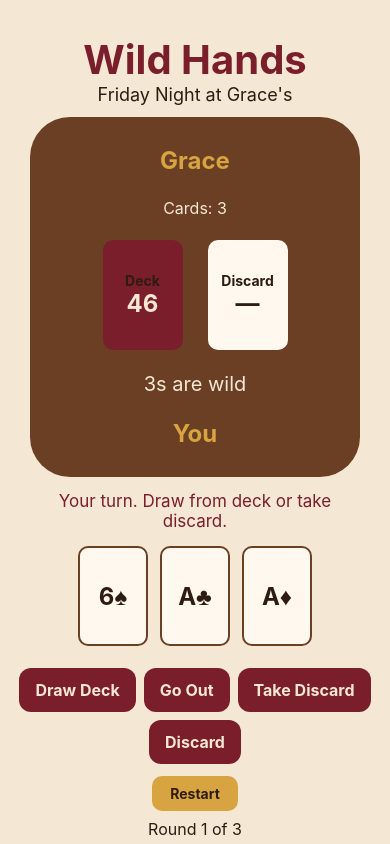
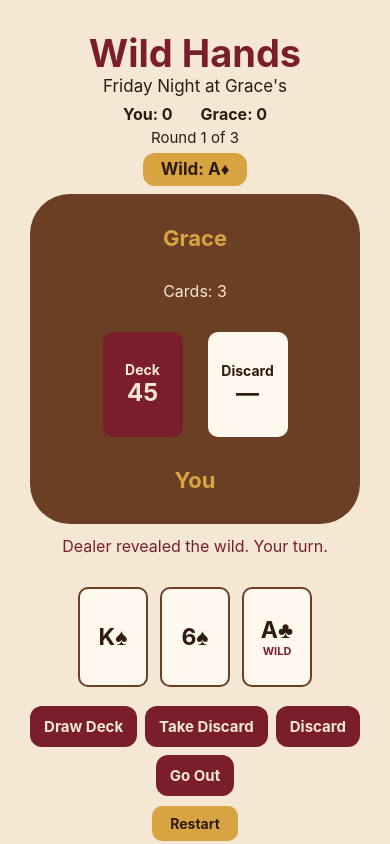
Before and after one commit to wal7302/Wild-Hands, a React Native app in the folder mobile/: screen / in a window 390 px wide. Built offline with nearby package versions, Linux system fonts and the light colour scheme.

Commit message:
Update App.js

```diff
--- a/mobile/App.js
+++ b/mobile/App.js
@@ -6,34 +6,53 @@ const ranks = ["A", "2", "3", "4", "5", "6", "7", "8", "9", "10", "J", "Q", "K"]
 
 function buildDeck() {
   const deck = [];
+
   suits.forEach((suit) => {
     ranks.forEach((rank) => {
-      deck.push({ id: `${rank}${suit}`, rank, suit, wild: rank === "3" });
+      deck.push({ id: `${rank}${suit}`, rank, suit });
     });
   });
+
   return deck.sort(() => Math.random() - 0.5);
 }
 
-function createInitialGame() {
+function createInitialGame(round = 1) {
   const deck = buildDeck();
+  const wildCard = deck.pop();
+
   return {
     deck,
+    wildRank: wildCard.rank,
+    wildCard,
     playerHand: deck.splice(-3),
     graceHand: deck.splice(-3),
     discardPile: [],
+    round,
   };
 }
 
 function rankValue(rank) {
-  const values = { A: 1, J: 11, Q: 12, K: 13 };
+  const values = {
+    A: 1,
+    J: 11,
+    Q: 12,
+    K: 13,
+  };
+
   return values[rank] || Number(rank);
 }
 
-function canGoOut(hand) {
+function scoreValue(card, wildRank) {
+  if (card.rank === wildRank) return 0;
+  if (card.rank === "A") return 15;
+  if (["J", "Q", "K"].includes(card.rank)) return 10;
+  return Number(card.rank);
+}
+
+function canGoOut(hand, wildRank) {
   if (hand.length !== 3) return false;
 
-  const wilds = hand.filter((card) => card.wild);
-  const naturalCards = hand.filter((card) => !card.wild);
+  const naturalCards = hand.filter((card) => card.rank !== wildRank);
 
   if (naturalCards.length === 0) return true;
 
@@ -55,6 +74,7 @@ function canGoOut(hand) {
 
   for (let start = 1; start <= 11; start++) {
     const straight = [start, start + 1, start + 2];
+
     if (values.every((value) => straight.includes(value))) {
       return true;
     }
@@ -67,6 +87,8 @@ export default function App() {
   const initial = createInitialGame();
 
   const [deck, setDeck] = useState(initial.deck);
+  const [wildRank, setWildRank] = useState(initial.wildRank);
+  const [wildCard, setWildCard] = useState(initial.wildCard);
   const [playerHand, setPlayerHand] = useState(initial.playerHand);
   const [graceHand, setGraceHand] = useState(initial.graceHand);
   const [discardPile, setDiscardPile] = useState(initial.discardPile);
@@ -74,9 +96,11 @@ export default function App() {
   const [currentTurn, setCurrentTurn] = useState("player");
   const [hasDrawn, setHasDrawn] = useState(false);
   const [discardDrawCardId, setDiscardDrawCardId] = useState(null);
+  const [handsRevealed, setHandsRevealed] = useState(false);
   const [round, setRound] = useState(1);
-  const [message, setMessage] = useState("Your turn. Draw from deck or take discard.");
-  const [handsRevealed, setHandsRevealed] = useState(false);
+  const [playerScore, setPlayerScore] = useState(0);
+  const [graceScore, setGraceScore] = useState(0);
+  const [message, setMessage] = useState("Dealer revealed the wild. Your turn.");
 
   function drawFromDeck() {
     if (currentTurn !== "player") return setMessage("Wait your turn.");
@@ -90,7 +114,7 @@ export default function App() {
     setPlayerHand([...playerHand, card]);
     setHasDrawn(true);
     setDiscardDrawCardId(null);
-    setMessage("You drew from the deck. Now discard.");
+    setMessage("You drew from the deck. Now discard or go out.");
   }
 
   function takeDiscard() {
@@ -106,42 +130,6 @@ export default function App() {
     setHasDrawn(true);
     setDiscardDrawCardId(card.id);
     setMessage("You picked up the discard. You must keep that card this turn.");
-  }
-
-  function goOut() {
-    if (currentTurn !== "player") {
-      setMessage("Wait your turn.");
-      return;
-    }
-
-    if (!selectedCard) {
-      setMessage("Select the card you are discarding to go out.");
-      return;
-    }
-
-    if (selectedCard.id === discardDrawCardId) {
-      setMessage("You have to keep the card you picked up from discard.");
-      return;
-    }
-
-    const revealedHand = playerHand.filter(
-      (card) => card.id !== selectedCard.id
-    );
-
-    if (!canGoOut(revealedHand)) {
-      setMessage("You need 3 of a kind or a same-suit straight to go out.");
-      return;
-    }
-
-    setPlayerHand(revealedHand);
-    setDiscardPile([...discardPile, selectedCard]);
-    setSelectedCard(null);
-    setHasDrawn(false);
-    setDiscardDrawCardId(null);
-    setHandsRevealed(true);
-    setCurrentTurn("roundOver");
-
-    setMessage("You went out! All hands are revealed.");
   }
 
   function discardCard() {
@@ -162,9 +150,42 @@ export default function App() {
     setHasDrawn(false);
     setDiscardDrawCardId(null);
     setCurrentTurn("grace");
-    setMessage(selectedCard.wild ? "...Honey. You discarded a wild. Grace is thinking." : "Card discarded. Grace is thinking.");
+    setMessage("Card discarded. Grace is thinking.");
 
     setTimeout(() => graceTurn(deck, nextDiscardPile), 800);
+  }
+
+  function goOut() {
+    if (currentTurn !== "player") return setMessage("Wait your turn.");
+    if (!hasDrawn) return setMessage("Draw before you go out.");
+    if (!selectedCard) return setMessage("Select the card you are discarding to go out.");
+
+    if (selectedCard.id === discardDrawCardId) {
+      return setMessage("You have to keep the card you picked up from discard.");
+    }
+
+    const revealedHand = playerHand.filter((card) => card.id !== selectedCard.id);
+
+    if (!canGoOut(revealedHand, wildRank)) {
+      setMessage("You need 3 of a kind or a same-suit straight to go out.");
+      return;
+    }
+
+    const graceRoundScore = graceHand.reduce(
+      (total, card) => total + scoreValue(card, wildRank),
+      0
+    );
+
+    setPlayerHand(revealedHand);
+    setDiscardPile([...discardPile, selectedCard]);
+    setSelectedCard(null);
+    setHasDrawn(false);
+    setDiscardDrawCardId(null);
+    setHandsRevealed(true);
+    setGraceScore(graceScore + graceRoundScore);
+    setCurrentTurn("roundOver");
+
+    setMessage(`You went out! Grace scores ${graceRoundScore}.`);
   }
 
   function graceTurn(currentDeck, currentDiscardPile) {
@@ -182,7 +203,7 @@ export default function App() {
 
     if (discardedCard) {
       setDiscardPile([...currentDiscardPile, discardedCard]);
-      setMessage("Grace discards. Your turn. Draw from deck or take discard.");
+      setMessage("Grace discards. Your turn.");
     } else {
       setMessage("Grace passes. Your turn.");
     }
@@ -190,9 +211,17 @@ export default function App() {
     setCurrentTurn("player");
   }
 
-  function restartGame() {
-    const fresh = createInitialGame();
+  function nextRound() {
+    if (round >= 3) {
+      setMessage("Game complete.");
+      return;
+    }
+
+    const fresh = createInitialGame(round + 1);
+
     setDeck(fresh.deck);
+    setWildRank(fresh.wildRank);
+    setWildCard(fresh.wildCard);
     setPlayerHand(fresh.playerHand);
     setGraceHand(fresh.graceHand);
     setDiscardPile([]);
@@ -200,13 +229,34 @@ export default function App() {
     setCurrentTurn("player");
     setHasDrawn(false);
     setDiscardDrawCardId(null);
+    setHandsRevealed(false);
+    setRound(round + 1);
+    setMessage("Dealer revealed the wild. Your turn.");
+  }
+
+  function restartGame() {
+    const fresh = createInitialGame(1);
+
+    setDeck(fresh.deck);
+    setWildRank(fresh.wildRank);
+    setWildCard(fresh.wildCard);
+    setPlayerHand(fresh.playerHand);
+    setGraceHand(fresh.graceHand);
+    setDiscardPile([]);
+    setSelectedCard(null);
+    setCurrentTurn("player");
+    setHasDrawn(false);
+    setDiscardDrawCardId(null);
+    setHandsRevealed(false);
     setRound(1);
-    setHandsRevealed(false);
-    setMessage("Your turn. Draw from deck or take discard.");
+    setPlayerScore(0);
+    setGraceScore(0);
+    setMessage("Dealer revealed the wild. Your turn.");
   }
 
   function renderCard(card) {
     const selected = selectedCard?.id === card.id;
+    const isWild = card.rank === wildRank;
 
     return (
       <Pressable
@@ -214,8 +264,11 @@ export default function App() {
         onPress={() => setSelectedCard(card)}
         style={[styles.card, selected && styles.selectedCard]}
       >
-        <Text style={styles.cardText}>{card.rank}{card.suit}</Text>
-        {card.wild && <Text style={styles.wildText}>WILD</Text>}
+        <Text style={styles.cardText}>
+          {card.rank}
+          {card.suit}
+        </Text>
+        {isWild && <Text style={styles.wildText}>WILD</Text>}
       </Pressable>
     );
   }
@@ -227,13 +280,29 @@ export default function App() {
       <Text style={styles.title}>Wild Hands</Text>
       <Text style={styles.subtitle}>Friday Night at Grace&apos;s</Text>
 
+      <View style={styles.scoreRow}>
+        <Text style={styles.scoreText}>You: {playerScore}</Text>
+        <Text style={styles.scoreText}>Grace: {graceScore}</Text>
+      </View>
+
+      <Text style={styles.roundText}>Round {round} of 3</Text>
+
+      <View style={styles.wildReveal}>
+        <Text style={styles.wildRevealText}>
+          Wild: {wildCard.rank}
+          {wildCard.suit}
+        </Text>
+      </View>
+
       <View style={styles.table}>
         <Text style={styles.playerName}>Grace</Text>
+
         {handsRevealed ? (
           <View style={styles.revealedHand}>
             {graceHand.map((card) => (
               <Text key={card.id} style={styles.revealedCard}>
-                {card.rank}{card.suit}
+                {card.rank}
+                {card.suit}
               </Text>
             ))}
           </View>
@@ -243,17 +312,18 @@ export default function App() {
 
         <View style={styles.centerRow}>
           <View style={styles.deck}>
-            <Text style={styles.deckLabel}>Deck</Text>
+            <Text style={styles.deckLabelLight}>Deck</Text>
             <Text style={styles.deckCount}>{deck.length}</Text>
           </View>
 
           <View style={styles.discard}>
-            <Text style={styles.deckLabel}>Discard</Text>
-            <Text style={styles.cardText}>{topDiscard ? `${topDiscard.rank}${topDiscard.suit}` : "—"}</Text>
+            <Text style={styles.deckLabelDark}>Discard</Text>
+            <Text style={styles.cardText}>
+              {topDiscard ? `${topDiscard.rank}${topDiscard.suit}` : "—"}
+            </Text>
           </View>
         </View>
 
-        <Text style={styles.wildRule}>3s are wild</Text>
         <Text style={styles.playerName}>You</Text>
       </View>
 
@@ -268,10 +338,6 @@ export default function App() {
           <Text style={styles.buttonText}>Draw Deck</Text>
         </Pressable>
 
-        <Pressable style={styles.button} onPress={goOut}>
-          <Text style={styles.buttonText}>Go Out</Text>
-        </Pressable>
-
         <Pressable style={styles.button} onPress={takeDiscard}>
           <Text style={styles.buttonText}>Take Discard</Text>
         </Pressable>
@@ -279,13 +345,21 @@ export default function App() {
         <Pressable style={styles.button} onPress={discardCard}>
           <Text style={styles.buttonText}>Discard</Text>
         </Pressable>
+
+        <Pressable style={styles.button} onPress={goOut}>
+          <Text style={styles.buttonText}>Go Out</Text>
+        </Pressable>
       </View>
+
+      {currentTurn === "roundOver" && round < 3 && (
+        <Pressable style={styles.smallButton} onPress={nextRound}>
+          <Text style={styles.smallButtonText}>Next Round</Text>
+        </Pressable>
+      )}
 
       <Pressable style={styles.smallButton} onPress={restartGame}>
         <Text style={styles.smallButtonText}>Restart</Text>
       </Pressable>
-
-      <Text style={styles.roundText}>Round {round} of 3</Text>
     </View>
   );
 }
@@ -296,29 +370,56 @@ const styles = StyleSheet.create({
     width: "100%",
     backgroundColor: "#F4E7D3",
     alignItems: "center",
-    paddingTop: 35,
+    paddingTop: 30,
   },
   title: {
-    fontSize: 40,
+    fontSize: 38,
     fontWeight: "bold",
     color: "#7A1E2C",
   },
   subtitle: {
-    fontSize: 18,
+    fontSize: 17,
     color: "#2E1B12",
-    marginBottom: 12,
+    marginBottom: 8,
+  },
+  scoreRow: {
+    flexDirection: "row",
+    gap: 28,
+    marginBottom: 4,
+  },
+  scoreText: {
+    color: "#2E1B12",
+    fontSize: 16,
+    fontWeight: "bold",
+  },
+  roundText: {
+    color: "#2E1B12",
+    fontSize: 15,
+    marginBottom: 6,
+  },
+  wildReveal: {
+    backgroundColor: "#D8A441",
+    paddingVertical: 6,
+    paddingHorizontal: 18,
+    borderRadius: 12,
+    marginBottom: 8,
+  },
+  wildRevealText: {
+    color: "#2E1B12",
+    fontWeight: "bold",
+    fontSize: 17,
   },
   table: {
     width: 330,
-    height: 360,
+    height: 330,
     backgroundColor: "#6B3F24",
     borderRadius: 40,
     alignItems: "center",
     justifyContent: "space-around",
-    padding: 18,
+    padding: 16,
   },
   playerName: {
-    fontSize: 24,
+    fontSize: 22,
     color: "#D8A441",
     fontWeight: "bold",
   },
@@ -332,7 +433,7 @@ const styles = StyleSheet.create({
   },
   deck: {
     width: 80,
-    height: 110,
+    height: 105,
     backgroundColor: "#7A1E2C",
     borderRadius: 10,
     alignItems: "center",
@@ -340,13 +441,17 @@ const styles = StyleSheet.create({
   },
   discard: {
     width: 80,
-    height: 110,
+    height: 105,
     backgroundColor: "#FFF8EE",
     borderRadius: 10,
     alignItems: "center",
     justifyContent: "center",
   },
-  deckLabel: {
+  deckLabelLight: {
+    color: "#F4E7D3",
+    fontWeight: "bold",
+  },
+  deckLabelDark: {
     color: "#2E1B12",
     fontWeight: "bold",
   },
@@ -355,26 +460,23 @@ const styles = StyleSheet.create({
     fontSize: 24,
     fontWeight: "bold",
   },
-  wildRule: {
-    color: "#F4E7D3",
-    fontSize: 20,
-  },
   message: {
-    marginTop: 14,
+    marginTop: 12,
     width: 330,
     textAlign: "center",
     color: "#7A1E2C",
-    fontSize: 17,
-    minHeight: 45,
+    fontSize: 16,
+    minHeight: 42,
   },
   hand: {
-    height: 120,
-    width: "100%",
-    maxWidth: 390,
+    height: 118,
+    width: 390,
+    maxWidth: "100%",
     flexGrow: 0,
+    alignSelf: "center",
   },
   handContent: {
-    minWidth: "100%",
+    flexGrow: 1,
     justifyContent: "center",
     alignItems: "center",
     paddingHorizontal: 10,
@@ -396,7 +498,7 @@ const styles = StyleSheet.create({
     transform: [{ translateY: -8 }],
   },
   cardText: {
-    fontSize: 24,
+    fontSize: 23,
     color: "#2E1B12",
     fontWeight: "bold",
   },
@@ -408,19 +510,20 @@ const styles = StyleSheet.create({
   buttons: {
     flexDirection: "row",
     gap: 8,
-    marginTop: 12,
+    marginTop: 10,
     flexWrap: "wrap",
     justifyContent: "center",
+    maxWidth: 380,
   },
   button: {
     backgroundColor: "#7A1E2C",
-    paddingVertical: 12,
-    paddingHorizontal: 16,
+    paddingVertical: 11,
+    paddingHorizontal: 14,
     borderRadius: 12,
   },
   buttonText: {
     color: "#F4E7D3",
-    fontSize: 16,
+    fontSize: 15,
     fontWeight: "bold",
   },
   smallButton: {
@@ -428,16 +531,11 @@ const styles = StyleSheet.create({
     paddingVertical: 9,
     paddingHorizontal: 18,
     borderRadius: 10,
-    marginTop: 12,
+    marginTop: 10,
   },
   smallButtonText: {
     color: "#2E1B12",
     fontWeight: "bold",
-  },
-  roundText: {
-    marginTop: 8,
-    color: "#2E1B12",
-    fontSize: 16,
   },
   revealedHand: {
     flexDirection: "row",
```
